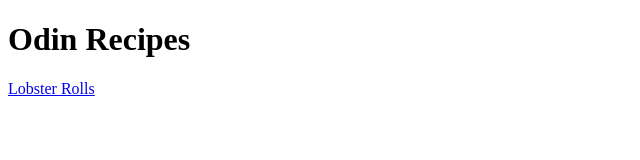
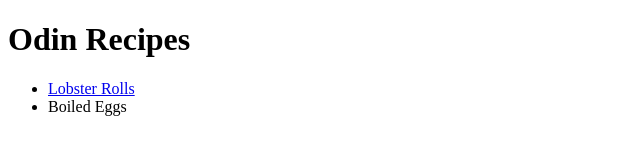
Before and after one commit to Laerson/odin-recipes, a plain HTML site: page index.html in a window 1280 px wide. Shown: the whole page, without its empty margins (0-640 px from the left). Drawn offline with Linux system fonts and the light colour scheme.

Commit message:
Modify index.html
Added the link to boiledegg.html, and formated the links to be inside a
list.

```diff
--- a/index.html
+++ b/index.html
@@ -7,6 +7,9 @@
 
   <body>
     <h1>Odin Recipes</h1>
-    <a href="recipes/lobsterroll.html">Lobster Rolls</a>
+    <ul>
+      <li><a href="recipes/lobsterroll.html">Lobster Rolls</a></li>
+      <li><a href="recipes/boiledegg.html"></a>Boiled Eggs</li>
+    </ul>
   </body>
 </html>
```
